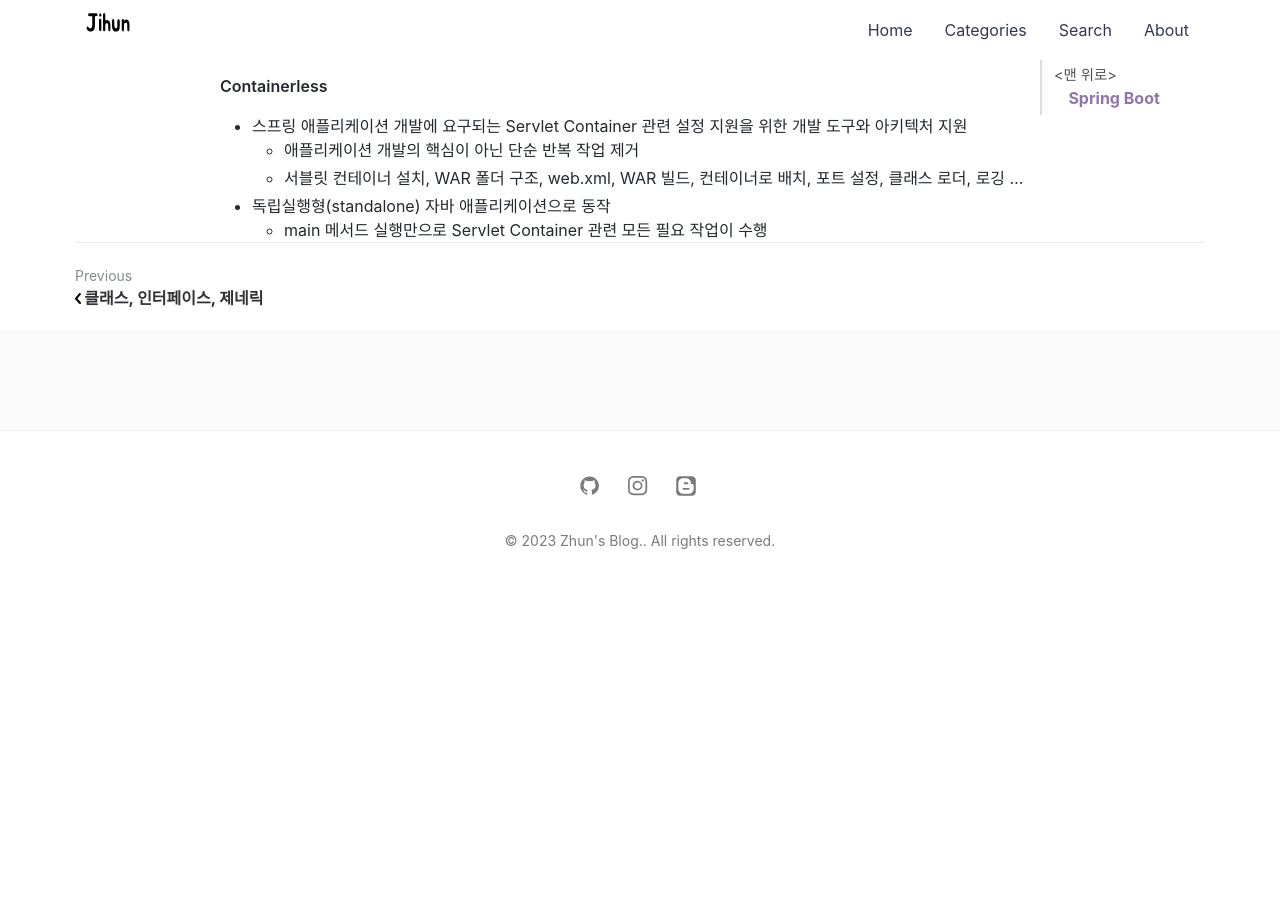
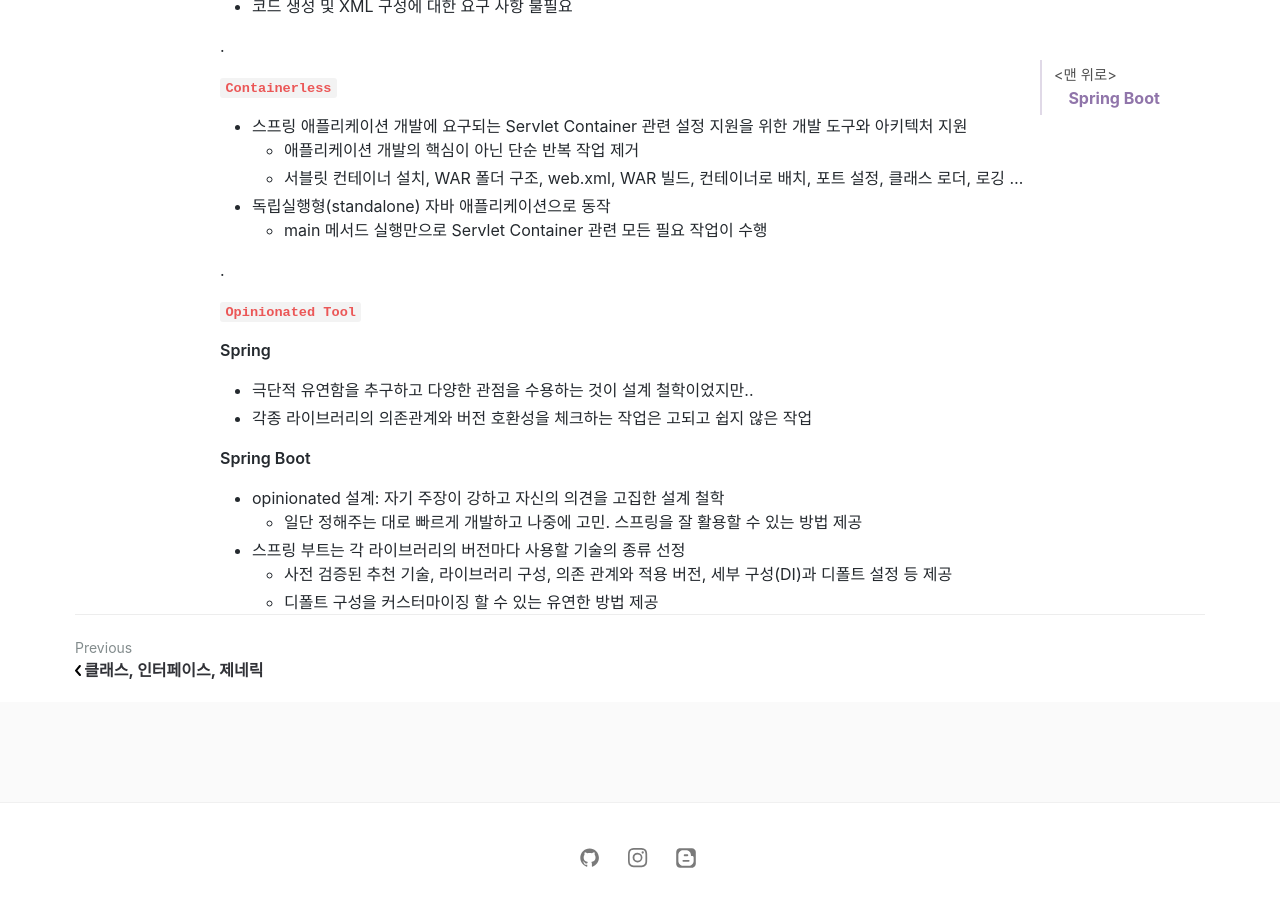
Before and after one commit to jihunparkme/jihunparkme.github.io, a Jekyll site: the page built from _posts/2023-07-25-toby-spring-boot.md, in a window 1280 px wide and 900 px high, scrolled down 1053 px. Built offline with Jekyll 4.4.1, drawn with Linux system fonts in a browser that asks for light colours; nearby versions of some CDN libraries; comment, search, counter and statistics services are not loaded; before the commit the page ends 1649 px from its top, so only the background shows below that.

Commit message:
[toby spring boot] Opinionated Tool

```diff
--- a/_posts/2023-07-25-toby-spring-boot.md
+++ b/_posts/2023-07-25-toby-spring-boot.md
@@ -26,10 +26,26 @@
 
 .
 
-**Containerless**
+**`Containerless`**
 
 - 스프링 애플리케이션 개발에 요구되는 Servlet Container 관련 설정 지원을 위한 개발 도구와 아키텍처 지원
   - 애플리케이션 개발의 핵심이 아닌 단순 반복 작업 제거
   - 서블릿 컨테이너 설치, WAR 폴더 구조, web.xml, WAR 빌드, 컨테이너로 배치, 포트 설정, 클래스 로더, 로깅 ...
 - 독립실행형(standalone) 자바 애플리케이션으로 동작
   - main 메서드 실행만으로 Servlet Container 관련 모든 필요 작업이 수행
+
+.
+
+**`Opinionated Tool`**
+
+**Spring**
+- 극단적 유연함을 추구하고 다양한 관점을 수용하는 것이 설계 철학이었지만..
+- 각종 라이브러리의 의존관계와 버전 호환성을 체크하는 작업은 고되고 쉽지 않은 작업
+
+
+**Spring Boot**
+- opinionated 설계: 자기 주장이 강하고 자신의 의견을 고집한 설계 철학
+  - 일단 정해주는 대로 빠르게 개발하고 나중에 고민. 스프링을 잘 활용할 수 있는 방법 제공
+- 스프링 부트는 각 라이브러리의 버전마다 사용할 기술의 종류 선정
+  - 사전 검증된 추천 기술, 라이브러리 구성, 의존 관계와 적용 버전, 세부 구성(DI)과 디폴트 설정 등 제공
+  - 디폴트 구성을 커스터마이징 할 수 있는 유연한 방법 제공
```
